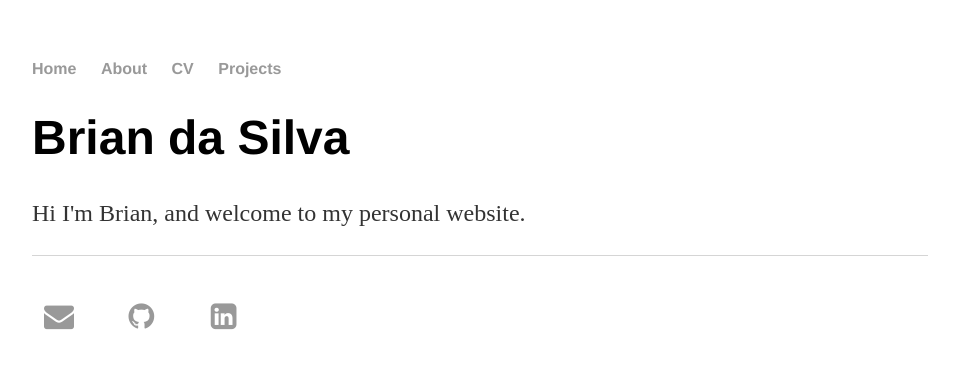
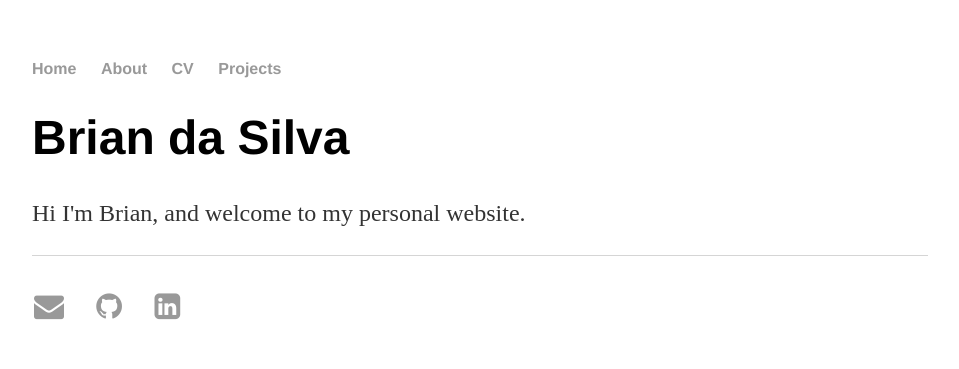
Before and after one commit to br1317/br1317.github.io, a Jekyll site: the page built from index.html, in a window 1280 px wide. Shown: the top 369 px of the page, without its empty margins (160-1119 px from the left). Built offline with Jekyll 4.4.1, drawn with Linux system fonts in a browser that asks for light colours.

Commit message:
Fix icon padding

```diff
--- a/css/main.css
+++ b/css/main.css
@@ -38,9 +38,7 @@ footer {
 }
 
 .fa {
-  padding: 10px;
   font-size: 30px;
-  width: 30px;
   text-align: center;
   text-decoration: none;
   margin: 5px 2px;
```
